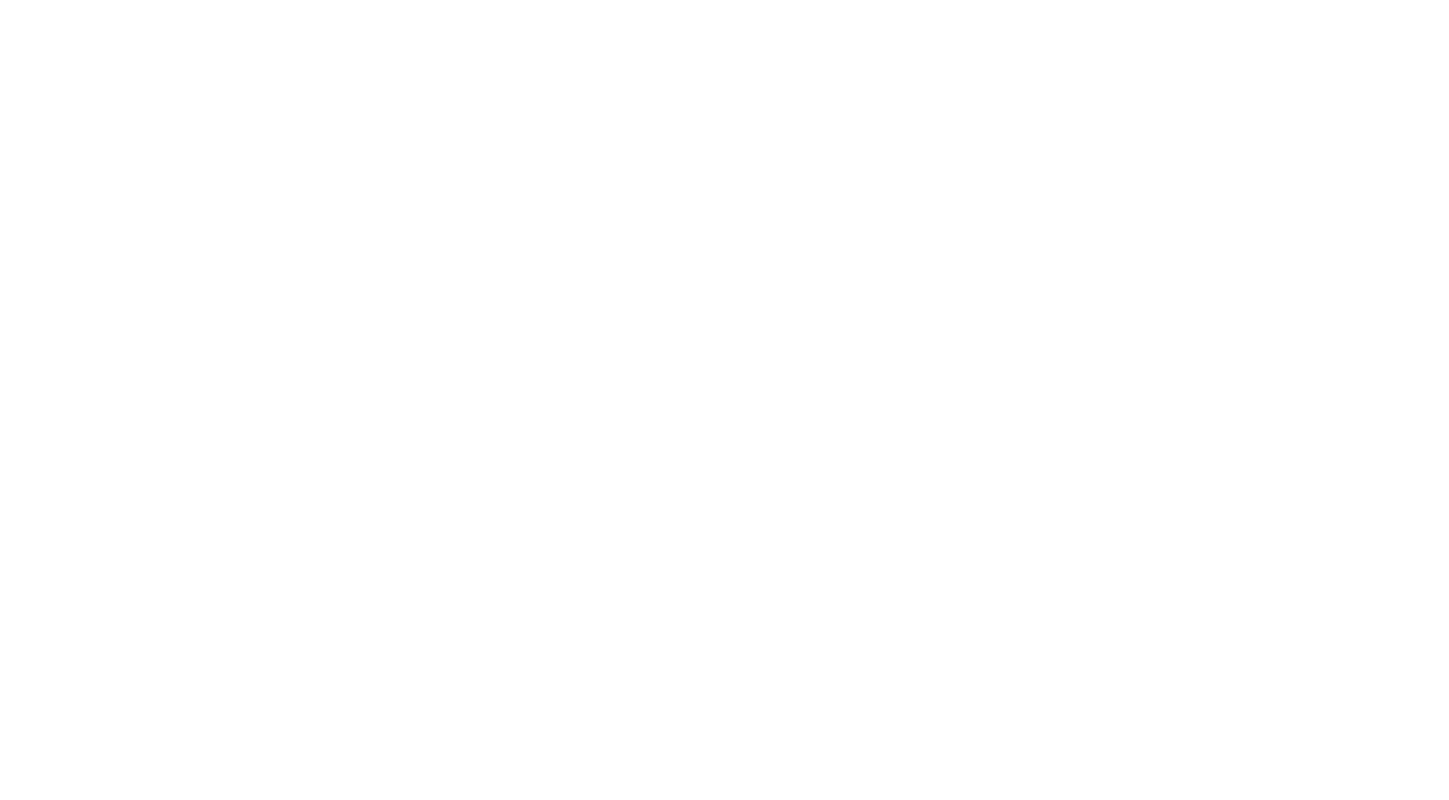
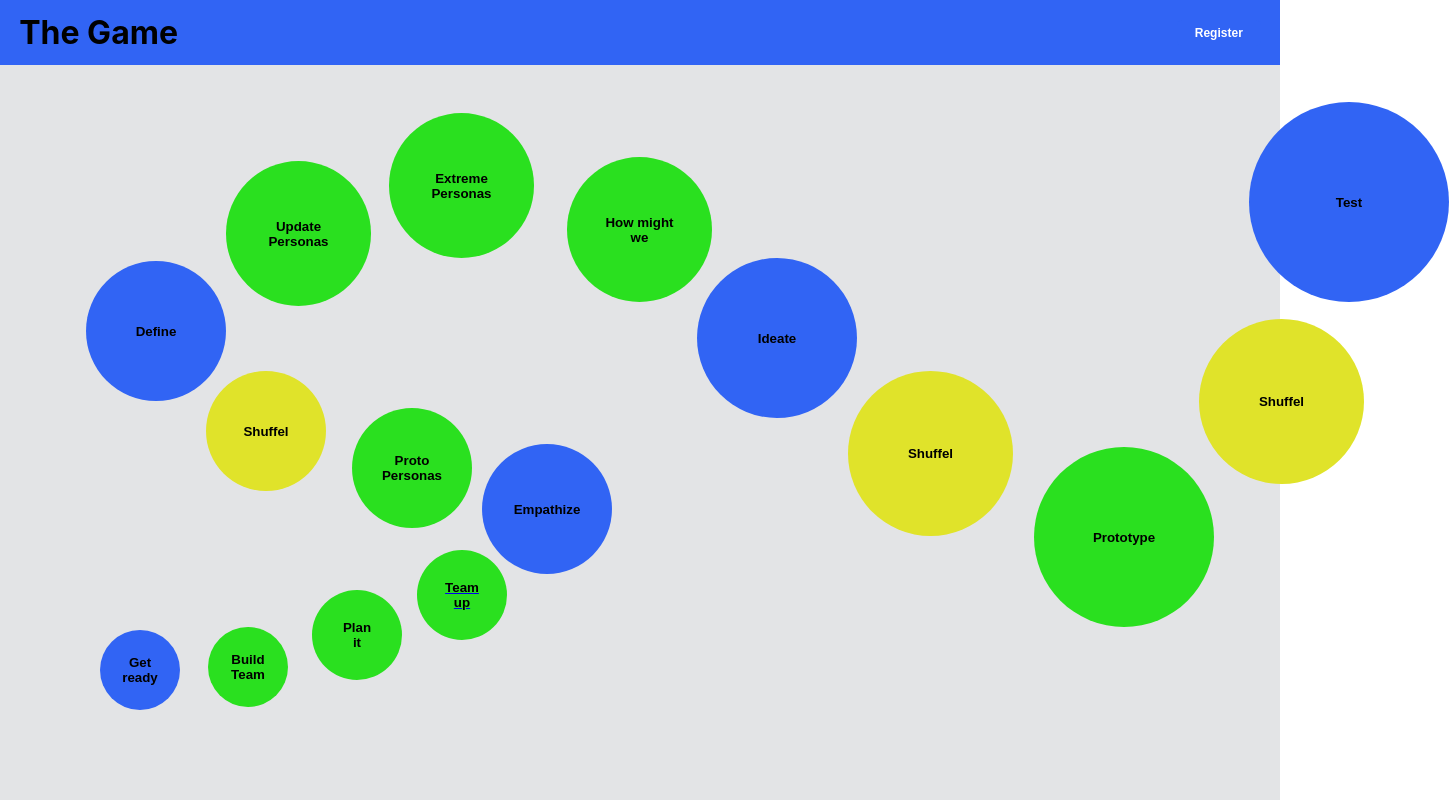
Before and after one commit to Abdo-199/SoftwareEntwicklungsProjekt4.Semester, a React (Create React App) app in the folder game/: page /dashboard in a window 1280 px wide. Before the commit this address had no page. Shown: the top 800 px of the page, 1449 px wide, since content can reach past the window. Built offline with nearby package versions, Linux system fonts and the light colour scheme.

Commit message:
dashboard

```diff
--- a/game/src/App.js
+++ b/game/src/App.js
@@ -3,6 +3,8 @@ import { HomePage } from './Containers/HomePage';
 import {BrowserRouter as Router, Routes, Route } from 'react-router-dom';
 import { CustomerAccessPage } from './Containers/customerAccessPage';
 import { AddFriendPage } from './Containers/addFriendPage';
+import { Dashboard } from './Containers/dashboard';
+import { BuildTeam } from './Containers/buildTeam';
 function App() {
   return (
     <div className="App">
@@ -11,6 +13,8 @@ function App() {
         <Route path ="/" element={< HomePage/>}/>
         <Route path ="/player/access/:action" element={< CustomerAccessPage/>}/>
         <Route path ="/intergame" element={< AddFriendPage/>}/>
+        <Route path ="/dashboard" element={< Dashboard/>}/>
+        <Route path ="/dashboard/buildteam" element={< BuildTeam/>}/>
         </Routes>
       </Router>
 
--- /dev/null
+++ b/game/src/Components/dashCard.jsx
@@ -0,0 +1,29 @@
+import React from "react";
+import styled from "styled-components";
+
+const Card=styled.button`
+display: flex;
+color: black;
+font-weight: 800;
+flex-direction: column;
+align-items: center;
+align-content: center;
+justify-content: center;
+width: ${({radius})=> radius?radius+"px":"15px"};
+height: ${({radius})=> radius?radius+"px":"15px"};
+border-radius: ${({radius})=> radius?radius+"px":"15px"};
+background-color: ${({backgroundC})=> backgroundC? "#"+ backgroundC: "#3164F4"};
+cursor: pointer;
+border: none;
+transition: all 200ms ease-in-out;
+:hover{
+
+transform: scale(1.1);
+}
+`;
+
+export function DashCard(props){
+    const {backgroundC}=props;
+    const {radius}=props;
+    return (<Card radius={radius} backgroundC={backgroundC}> {props.children}</Card>);
+}
--- /dev/null
+++ b/game/src/Components/positioner.jsx
@@ -0,0 +1,15 @@
+import React from "react";
+import styled from "styled-components";
+
+const Place=styled.div`
+position: absolute;
+  left:  ${({x})=> x?x+"px": "100px"};
+  top:  ${({y})=> y?y+"px": "100px"};
+`;
+
+export function Positioner(props){
+    const{x}=props;
+    const {y}=props;
+    return <Place x={x} y={y} > {props.children} </Place>
+
+}
--- /dev/null
+++ b/game/src/Containers/buildTeam/index.jsx
@@ -0,0 +1,12 @@
+import React from "react";
+import styled from "styled-components";
+import { Navbar } from "../../Components/navbar";
+import { PageContainer } from "../../Components/pageContainer";
+
+
+export function BuildTeam(){
+    return <PageContainer>
+        <Navbar/>
+
+    </PageContainer>
+}
--- /dev/null
+++ b/game/src/Containers/dashboard/index.jsx
@@ -0,0 +1,78 @@
+import React from "react";
+import { Link } from "react-router-dom";
+import styled from "styled-components";
+import { DashCard } from "../../Components/dashCard";
+import { Marginer } from "../../Components/marginer";
+import { Navbar } from "../../Components/navbar";
+import { PageContainer } from "../../Components/pageContainer";
+import { Positioner } from "../../Components/positioner";
+const DashContainer=styled.div`
+width:100%;
+height:800px;
+
+background-color: #E3E4E6;
+`;
+const Place=styled.div`
+position: absolute;
+  left: 100px;
+  top: 630px;
+`;
+
+export function Dashboard(){
+
+    return <PageContainer>
+        <Navbar/>
+        <DashContainer>
+        <Positioner x={100} y={630} >
+        <DashCard radius={80}> Get<br/> ready</DashCard>
+        </Positioner>
+        <Positioner x={208} y={627} >
+        <DashCard radius={80} backgroundC="2AE01F">Build<br/>Team</DashCard>
+        </Positioner>
+        <Positioner x={312} y={590} >
+        <DashCard radius={90} backgroundC="2AE01F"> Plan<br/> it</DashCard>
+        </Positioner>
+        <Positioner x={417} y={550} >
+          <Link to="/dashboard/buildteam">
+        <DashCard radius={90} backgroundC="2AE01F"> Team<br/> up</DashCard>
+        </Link>
+        </Positioner>
+        <Positioner x={482} y={444} >
+        <DashCard radius={130}> Empathize</DashCard>
+        </Positioner>
+        <Positioner x={352} y={408} >
+        <DashCard radius={120} backgroundC="2AE01F"> Proto<br/> Personas</DashCard>
+        </Positioner>
+        <Positioner x={206} y={371} >
+        <DashCard radius={120} backgroundC="E0E32A"> Shuffel</DashCard>
+        </Positioner>
+        <Positioner x={86} y={261} >
+        <DashCard radius={140} > Define</DashCard>
+        </Positioner>
+        <Positioner x={226} y={161} >
+        <DashCard radius={145} backgroundC="2AE01F"> Update<br/> Personas</DashCard>
+        </Positioner>
+        <Positioner x={389} y={113} >
+        <DashCard radius={145} backgroundC="2AE01F"> Extreme<br/> Personas</DashCard>
+        </Positioner>
+        <Positioner x={567} y={157} >
+        <DashCard radius={145} backgroundC="2AE01F"> How might<br/> we</DashCard>
+        </Positioner>
+        <Positioner x={697} y={258} >
+        <DashCard radius={160} > Ideate</DashCard>
+        </Positioner>
+        <Positioner x={848} y={371} >
+        <DashCard radius={165} backgroundC="E0E32A"> Shuffel</DashCard>
+        </Positioner>
+        <Positioner x={1034} y={447} >
+        <DashCard radius={180} backgroundC="2AE01F"> Prototype</DashCard>
+        </Positioner>
+        <Positioner x={1199} y={319} >
+        <DashCard radius={165} backgroundC="E0E32A"> Shuffel</DashCard>
+        </Positioner>
+        <Positioner x={1249} y={102} >
+        <DashCard radius={200} > Test</DashCard>
+        </Positioner>
+        </DashContainer>
+        </PageContainer>
+}
```
